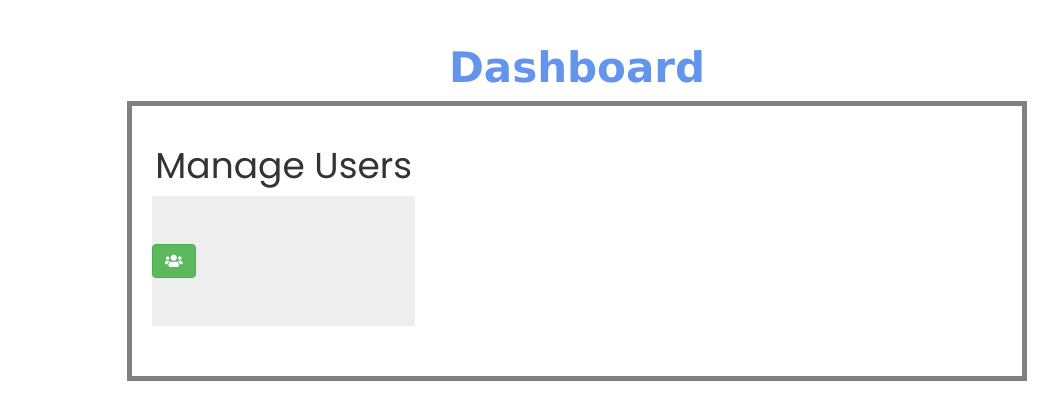
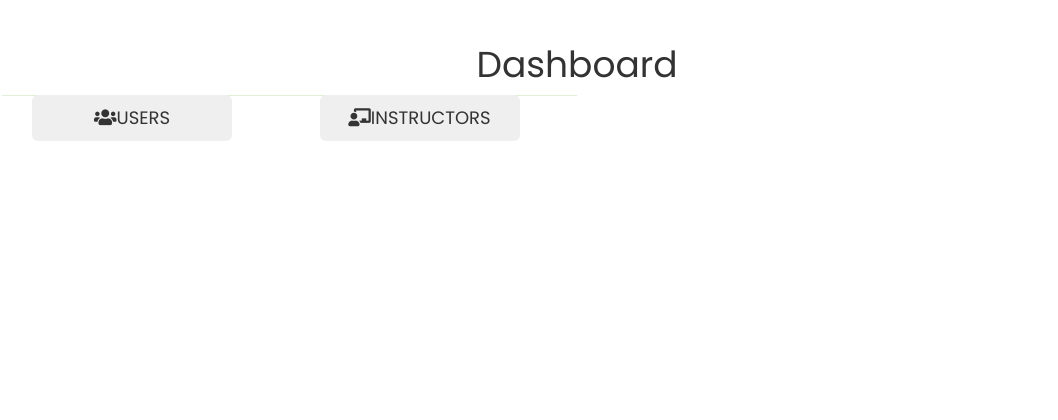
Before and after one commit to jpelegrino25/trainingapp, a React (Create React App) app in the folder training/: page /dashboard in a window 1280 px wide. Shown: the top 420 px of the page, without its empty margins (63-1121 px from the left). Built offline with nearby package versions, Linux system fonts and the light colour scheme.

Commit message:
Dashboard.

```diff
--- a/training/public/index.html
+++ b/training/public/index.html
@@ -18,6 +18,8 @@
     <link rel="stylesheet" href="https://use.fontawesome.com/releases/v5.7.0/css/all.css"
     integrity="sha384-lZN37f5QGtY3VHgisS14W3ExzMWZxybE1SJSEsQp9S+oqd12jhcu+A56Ebc1zFSJ"
     crossorigin="anonymous"/>
+
+    <link rel="stylesheet" href="https://cdnjs.cloudflare.com/ajax/libs/font-awesome/4.7.0/css/font-awesome.min.css">
     <!--
       Notice the use of %PUBLIC_URL% in the tags above.
       It will be replaced with the URL of the `public` folder during the build.
--- a/training/src/components/TrainingApp.jsx
+++ b/training/src/components/TrainingApp.jsx
@@ -12,7 +12,7 @@ class TrainingApp extends Component {
             <Router>
                 <>
                 <Switch>
-                    <Route path="/" exact component={LoginComponent}/>
+                    <Route path="/" exact component={Dashboard}/>
                     <Route path="/login"  component={LoginComponent}/>
                     <Route path="/dashboard" component={Dashboard}/>
                     <Route path="/users" component={UserComponent}/>
--- a/training/src/components/dashboard/Dashboard.jsx
+++ b/training/src/components/dashboard/Dashboard.jsx
@@ -13,32 +13,37 @@ class Dashboard extends Component {
     }
 
     render() {
-        return <div className="Dashboard">
+        return <div className="clearfix container Dashboard">
+            <h1 className="display-3 text-center">Dashboard</h1>
 
-            <h1 className="title">Dashboard</h1>
+            <div className="row clearfix">
 
-            <div className="layout">
-
-                <div className="row">
-                    <div className="col-lg-4 col-sm-12 col-md-4">
-                        <h1 className="text-center">Manage Users</h1>
-                        <div className="jumbotron rounded-circle">
-                            <div className="m-0">
-
-                                <button className="btn btn-success btn-center" onClick={this.manageUser}>
-                                    <span><i class="fas fa-users"></i></span>
-                                </button>
-
-                            </div>
-
+                <div className="col-lg-3 bg-success rounded">
+                    <div className="card">
+                        <div className="card-body">
+                            <button className="btn btn-lg button-card" ><i class="fas fa-users"></i>USERS</button>
                         </div>
                     </div>
+                </div>
 
 
+                <div className="col-lg-3 bg-success rounded">
+                    <div className="card">
+                        <div className="card-body">
+                        <button className="btn btn-lg button-card" >
+                        <i class="fas fa-chalkboard-teacher"></i>
+                            <span className="mx">INSTRUCTORS</span>
+                        </button>
+                        </div>
+                    </div>
                 </div>
 
 
             </div>
+
+
+
+
 
         </div>
     }
--- a/training/src/components/dashboard/dashboard.css
+++ b/training/src/components/dashboard/dashboard.css
@@ -29,3 +29,15 @@
     padding: 15px;
     width: 400px;
 }
+
+i {
+   width: 200;
+   margin: auto;
+}
+
+.button-card {
+    width: 200px;
+    margin: auto;
+    position: absolute;
+    left: 30px;
+}
```
